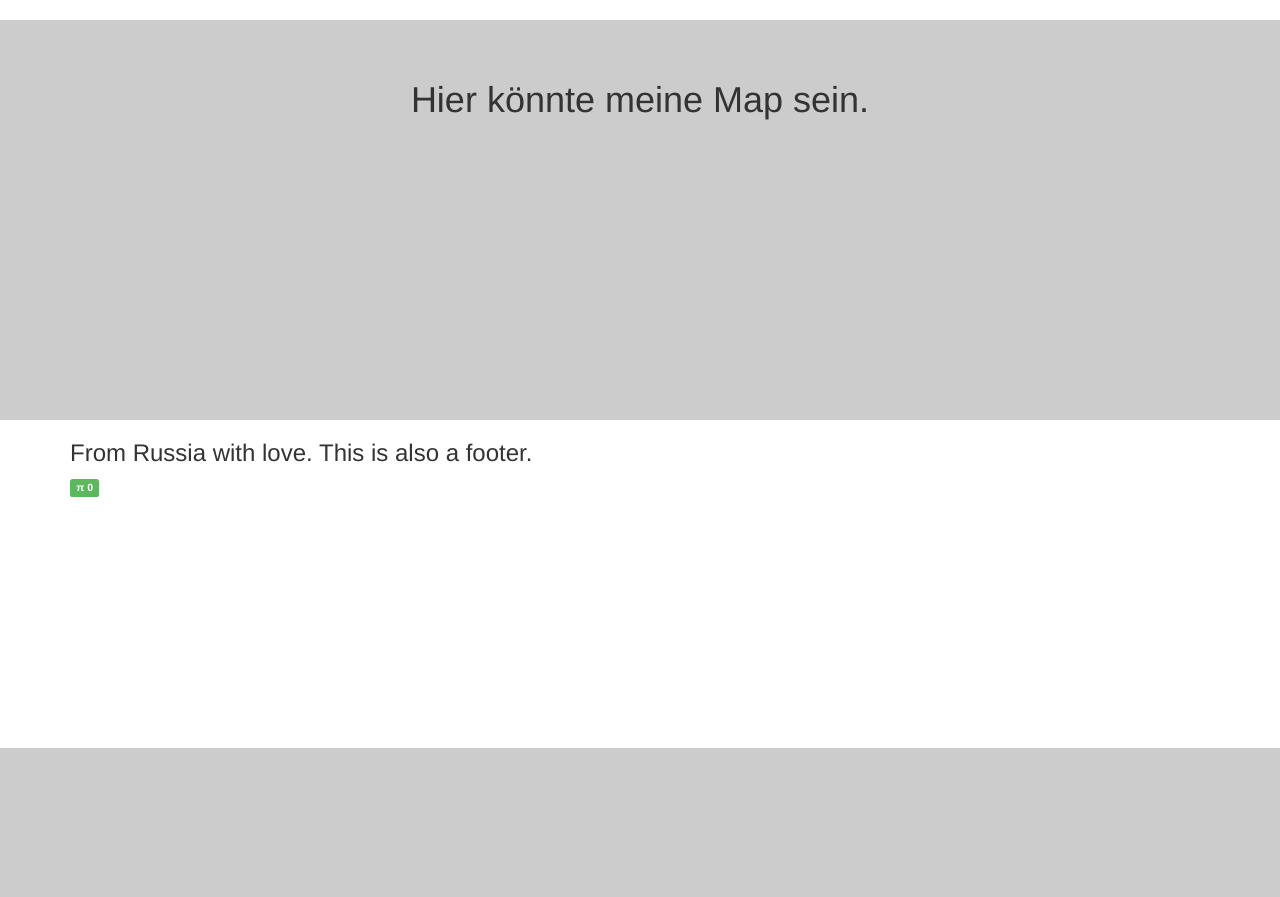
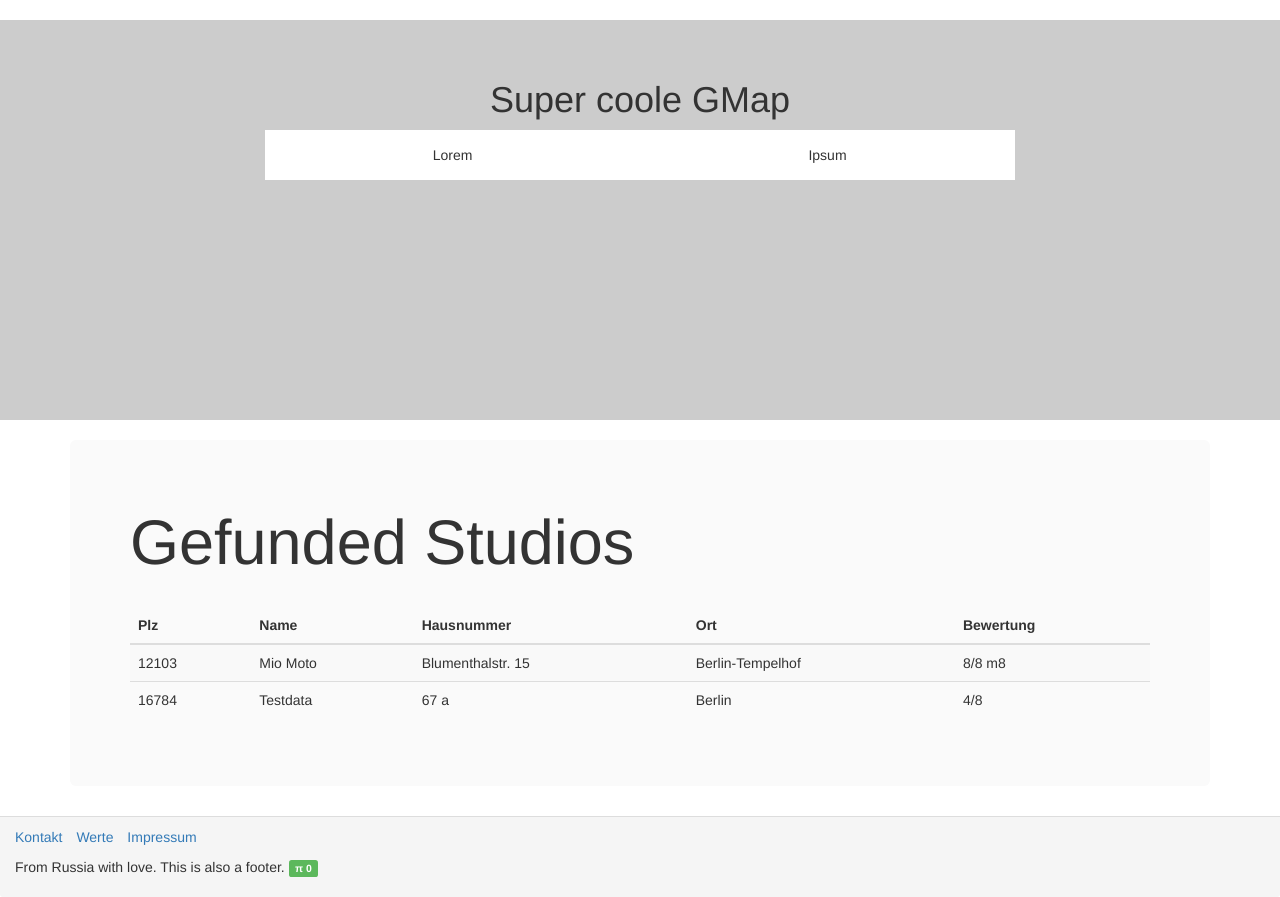
Before and after one commit to DarkMio/MultimediaEngineering1, a PHP site: page / in a window 1280 px wide. Shown: the part 52-949 px from the top of the page. Before the commit the page ends 800 px from the top, so only its background shows below. Run offline with PHP 8.4, Linux system fonts and the light colour scheme; some libraries are stand-ins or nearby versions.

Commit message:
skeleton done

```diff
--- a/index.php
+++ b/index.php
@@ -6,8 +6,8 @@
     <meta http-equiv="X-UA-Compatible" content="IE=edge">
     <meta name="viewport" content="width=device-width, initial-scale=1">
     <title>tattoofrei.de</title>
-    <link rel="stylesheet" href="https://maxcdn.bootstrapcdn.com/bootstrap/3.3.5/css/bootstrap.min.css">
-    <link rel="stylesheet" href="https://maxcdn.bootstrapcdn.com/bootstrap/3.3.5/css/bootstrap-theme.min.css">
+    <link rel="stylesheet" href="./bootstrap/css/bootstrap.min.css">
+    <link rel="stylesheet" href="./bootstrap/css/bootstrap-theme.min.css">
     <style>
         body {
         }
@@ -17,8 +17,18 @@
             padding: 40px 15px;
             text-align: center;
         }
+        .hovercraft {
+            max-width: 750px;
+            margin-left: auto;
+            margin-right: auto;
+            padding: 15px;
+            background-color: white;
+        }
+        .jumbotron {
+            background-color: #fafafa;
+        }
     </style>
-    <script src="https://maxcdn.bootstrapcdn.com/bootstrap/3.3.5/js/bootstrap.min.js"></script>
+    <script src="./bootstrap/js/bootstrap.min.js"></script>
 </head>
 <body>
     <header class="navbar">
@@ -36,21 +46,66 @@
     <div class="container-fluid">
         <div class="row">
             <div class="welcome">
-                <h1>Hier könnte meine Map sein.</h1>
+                <h1>Super coole GMap</h1>
                 <div class="hovercraft">
                     <div class="row">
-
+                        <div class="col-lg-6">
+                            Lorem
+                        </div>
+                        <div class="col-lg-6">
+                            Ipsum
+                        </div>
                     </div>
+                </div>
+            </div>
+            <div class="container">
+                <br />
+                <div class="jumbotron">
+                   <h1 class="center-block">Gefunded Studios</h1>
+                    <br />
+                    <table class="table table-striped table-hover">
+                        <thead>
+                        <tr>
+                            <th>Plz</th>
+                            <th>Name</th>
+                            <th>Hausnummer</th>
+                            <th>Ort</th>
+                            <th>Bewertung</th>
+                        </tr>
+                        </thead>
+                        <tr>
+                            <td>12103</td>
+                            <td>Mio Moto</td>
+                            <td>Blumenthalstr. 15</td>
+                            <td>Berlin-Tempelhof</td>
+                            <td>8/8 m8</td>
+                        </tr>
+                        <tr>
+                            <td>16784</td>
+                            <td>Testdata</td>
+                            <td>67 a</td>
+                            <td>Berlin</td>
+                            <td>4/8</td>
+                        </tr>
+                    </table>
                 </div>
             </div>
         </div>
     </div>
-    <footer>
-        <div class="container">
-            <h3>From Russia with love. This is also a footer.</h3>
-            <span class="label label-success">
-                &pi; <?php echo round((microtime(TRUE)-$_SERVER['REQUEST_TIME_FLOAT']), 4); ?>
-            </span>
+    <footer class="panel-footer">
+        <div class="row">
+            <div class="col-lg-12">
+                <ul class="list-inline">
+                    <li><a href="#">Kontakt</a></li>
+                    <li><a href="#">Werte</a></li>
+                    <li><a href="#">Impressum</a></li>
+                </ul>
+                <p>From Russia with love. This is also a footer.
+                <span class="label label-success">
+                    &pi; <?php echo round((microtime(TRUE)-$_SERVER['REQUEST_TIME_FLOAT']), 4); ?>
+                </span>
+                </p>
+            </div>
         </div>
     </footer>
 </body>
```
